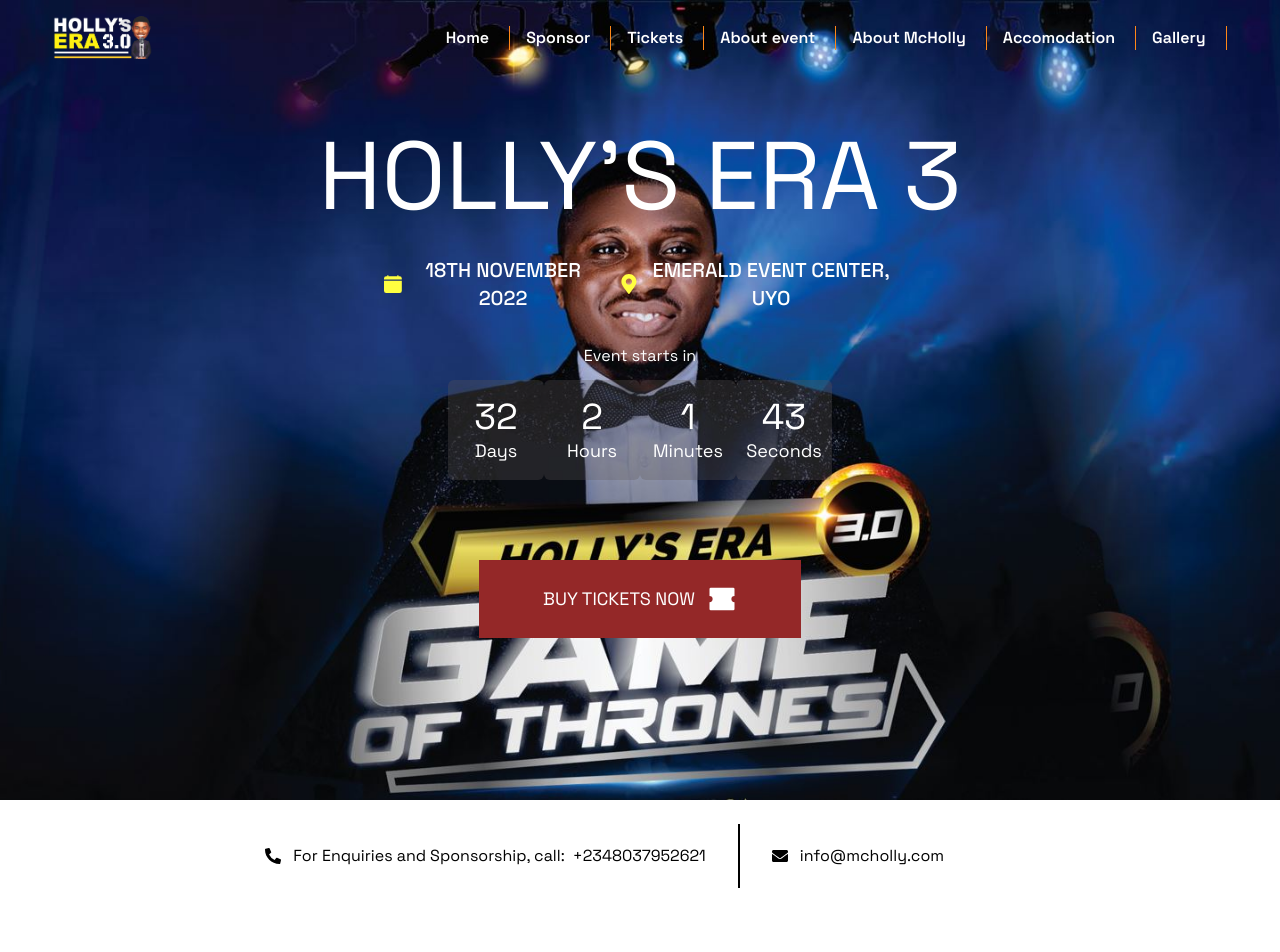
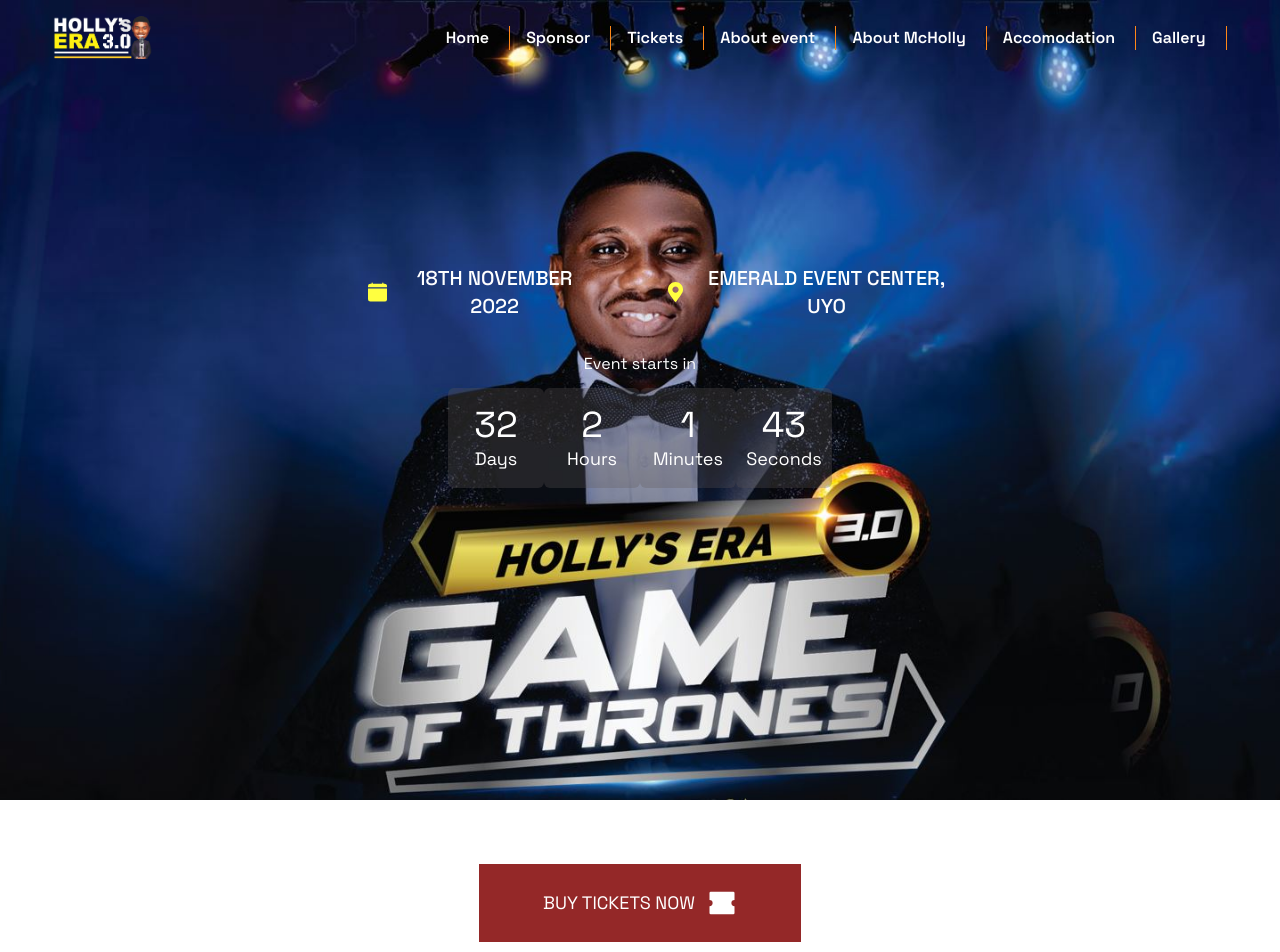
Before and after one commit to odomfavour/mc-holly-next, a Next.js app: page / in a window 1280 px wide. Shown: the top 952 px of the page. Built offline with nearby package versions, Linux system fonts and the light colour scheme.

Commit message:
ch: fix texts in the banner

```diff
--- a/components/Banner.tsx
+++ b/components/Banner.tsx
@@ -9,21 +9,21 @@
 const Banner = () => {
   return (
     <section className="text-white bg-hero-pattern bg-cover bg-bottom min-h-screen py-8">
-      <div className="pt-24">
-        <h3 className="lg:text-8xl text-2xl text-center">HOLLY’S ERA 3</h3>
+      <div className="pt-[200px]">
+        {/* <h3 className="lg:text-8xl text-2xl text-center font-bold">HOLLY’S ERA 3</h3> */}
         <p className="text-center md:w-2/6 w-10/12 mx-auto text-base">
           {/* Lorem ipsum dolor sit amet, consectetur adipiscing elit. Congue
           aliquam nisl, eget risus. Id sapien amet. */}
         </p>
-        <div className="lg:w-[40%] w-11/12 mx-auto mt-8 text-center">
+        <div className="lg:w-[50%] w-11/12 mx-auto mt-8 text-center">
           <div className="flex lg:flex-row flex-col-reverse justify-between text-center gap-6">
-            <div className="flex items-center justify-center lg:justify-start">
+            <div className="flex items-center justify-center lg:justify-start lg:ml-12">
               <BsFillCalendarFill className="text-[#FFFF40] text-xl mr-2" />
               <p className="md:text-xl text-base font-medium">
                 18TH NOVEMBER 2022
               </p>
             </div>
-            <div className="flex items-center justify-center">
+            <div className="flex items-center justify-center lg:ml-12">
               <FaMapMarkerAlt className="text-[#FFFF40] text-xl mr-2" />
               <a target="_blank" href="https://goo.gl/maps/wP433hvZUddq2JuW7">
                 <p className="md:text-xl text-base font-medium uppercase">
@@ -38,7 +38,7 @@
           <div className="lg:w-full md:w-8/12 w-11/12 mx-auto">
             <Countdown />
           </div>
-          <div className="mt-20 flex justify-center">
+          {/* <div className="mt-20 flex justify-center">
             <Link href="/ticket">
               <p className="flex items-center bg-[#942828] md:px-[64px] md:py-[24px] px-[32px] py-3 md:text-[18px] text-base cursor-pointer">
                 {" "}
@@ -48,7 +48,7 @@
                 </span>
               </p>
             </Link>
-          </div>
+          </div> */}
         </div>
       </div>
     </section>
--- a/components/Sponsor.tsx
+++ b/components/Sponsor.tsx
@@ -1,6 +1,7 @@
 import React, { useState } from "react"
 import { FaEnvelope, FaPhoneAlt } from "react-icons/fa"
 import Image from "next/image"
+import Link from "next/link"
 import { Swiper, SwiperSlide } from "swiper/react"
 import { sponsors } from "./appData"
 // Import Swiper React components
@@ -14,12 +15,24 @@
 
 // Import Swiper styles
 import "swiper/css"
+import { RiTicketFill } from "react-icons/ri"
 SwiperCore.use([Autoplay]);
 const Sponsor = () => {
   return (
     <section>
       <div className="w-11/12 mx-auto" id="sponsors">
         <div className="py-6 mb-20">
+        <div className="my-10 flex justify-center text-white">
+            <Link href="/ticket">
+              <p className="flex items-center bg-[#942828] md:px-[64px] md:py-[24px] px-[32px] py-3 md:text-[18px] text-base cursor-pointer">
+                {" "}
+                BUY TICKETS NOW{" "}
+                <span className="ml-3">
+                  <RiTicketFill className="text-3xl" />
+                </span>
+              </p>
+            </Link>
+          </div>
           <div className="flex md:flex-row flex-col">
             <div className="md:w-7/12 w-full">
               <div className="flex md:flex-row flex-col items-center justify-end mr-0 md:mr-8">
```
